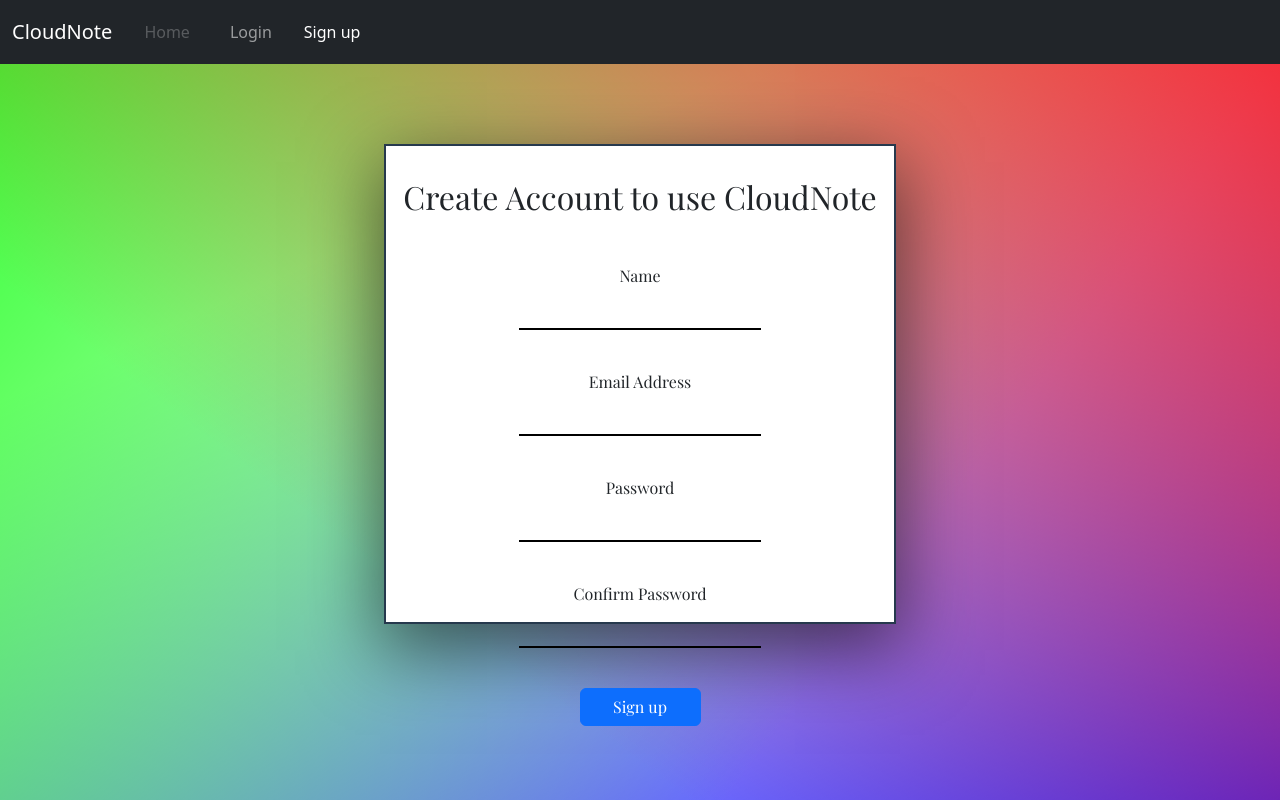
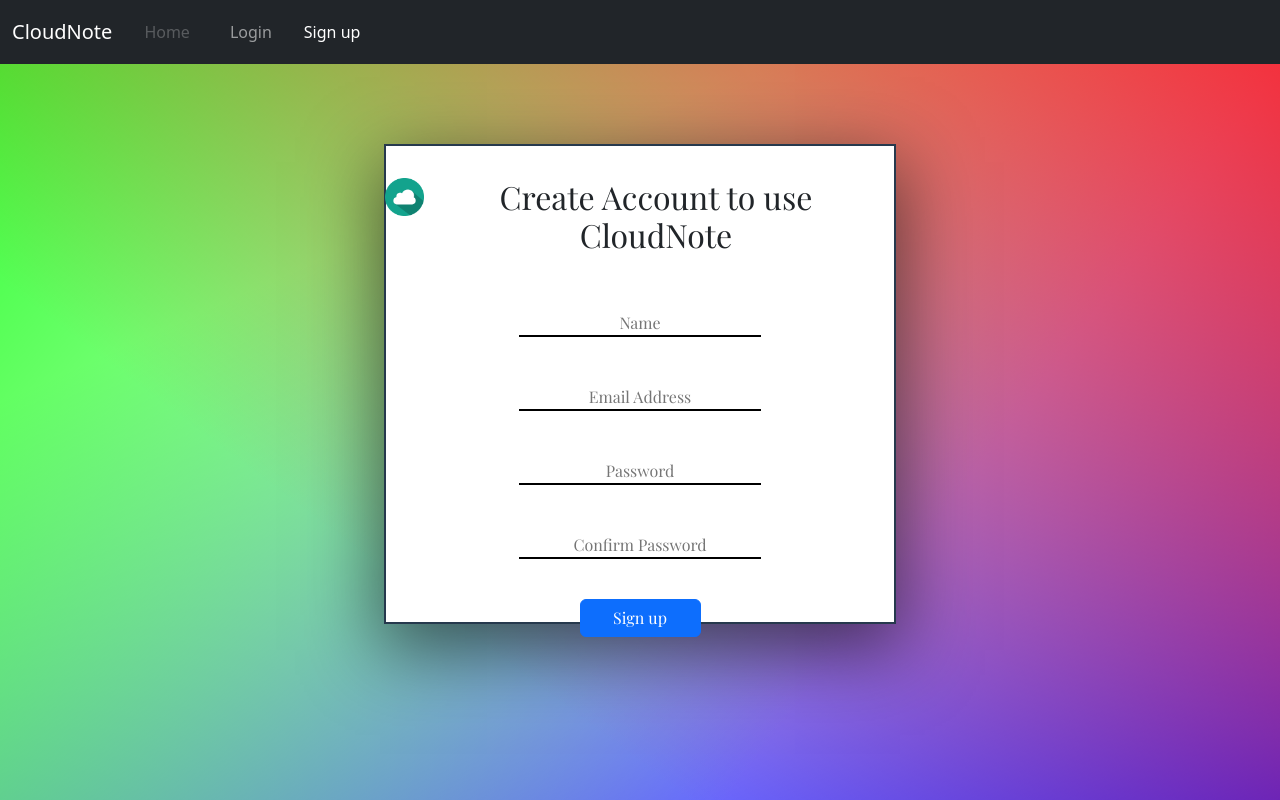
Before and after one commit to pavas23/CloudNote, a React (Create React App) app: page /signup in a window 1280 px wide. Built offline with nearby package versions, Linux system fonts and the light colour scheme.

Commit message:
Update Signup.jsx

```diff
--- a/src/components/Signup.jsx
+++ b/src/components/Signup.jsx
@@ -10,7 +10,7 @@ export default function Signup(props) {
         if(credentials.password!= credentials.cpassword){
             return  props.showAlert("Password doesn't match","danger");
         }
-        const response= await fetch("http://127.0.0.1:5000/api/auth/createuser", {
+        const response= await fetch("https://cloudnote7.herokuapp.com/api/auth/createuser", {
             method: "POST",
             headers: {
                 "Content-Type": "application/json",
@@ -39,30 +39,34 @@ export default function Signup(props) {
     };
     return (
         <>
-        <div id = "signupparent">
-        <div className = "container" id="signupcon">
+                 <div id="signupparent">
+                <div className="container" id="signupcon">
+                    <span id="signupimg">
+                        <img src="./cloud-icon.png" />
                         <h2>Create Account to use CloudNote</h2>
-            <form onSubmit = {handlesubmit} id="signupform" autoComplete="off">
+                    </span>
+                    <form onSubmit={handlesubmit} id="signupform" autoComplete="off">
                         <div className="mb-0">
-                    <label htmlFor="name" className="form-label">Name</label>
-                    <input className="signinput" type="text"  name="name" onChange={onchange} id="name" required aria-describedby="emailHelp"/>
+                            {/* <label htmlFor="name" className="form-label">Name</label> */}
+                            <input className="signinput" type="text" name="name" onChange={onchange} placeholder="Name" id="name" required aria-describedby="emailHelp" />
                         </div>
                         <div className="mb-0">
-                    <label htmlFor="email" className="form-label">Email Address</label>
-                    <input  className="signinput" type="email"  name="email" onChange={onchange} id="email" required aria-describedby="emailHelp"/>
+                            {/* <label htmlFor="email" className="form-label">Email Address</label> */}
+                            <input className="signinput" type="email" name="email" placeholder="Email Address" onChange={onchange} id="email" required aria-describedby="emailHelp" />
                         </div>
                         <div className="mb-0">
-                    <label htmlFor="password" className="form-label">Password</label>
-                    <input className="signinput" type="password"  name="password" onChange={onchange} id="password" required minLength={5}/>
+                            {/* <label htmlFor="password" className="form-label">Password</label> */}
+                            <input className="signinput" type="password" placeholder="Password" name="password" onChange={onchange} id="password" required minLength={5} />
                         </div>
                         <div className="mb-0">
-                    <label htmlFor="cpassword" className="form-label">Confirm Password</label>
-                    <input className="signinput" type="password" name="cpassword" onChange={onchange} id="cpassword" required minLength={5}/>
+                            {/* <label htmlFor="cpassword" className="form-label">Confirm Password</label> */}
+                            <input className="signinput" type="password" placeholder="Confirm Password" name="cpassword" onChange={onchange} id="cpassword" required minLength={5} />
                         </div>
                         <button type="submit" id="signupbtn" className="btn btn-primary">Sign up</button>
                     </form>
                 </div>
             </div>
+
         </>
     );
 }
```
Lines whose indentation alone changed are shown as unchanged.
